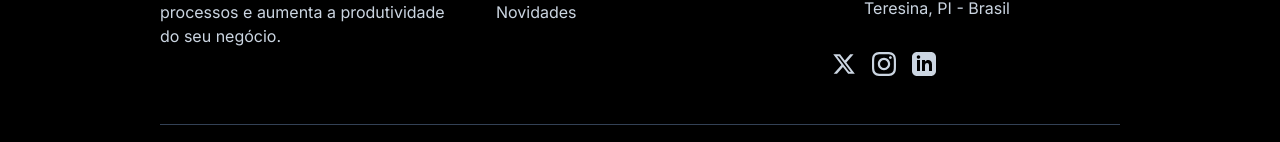
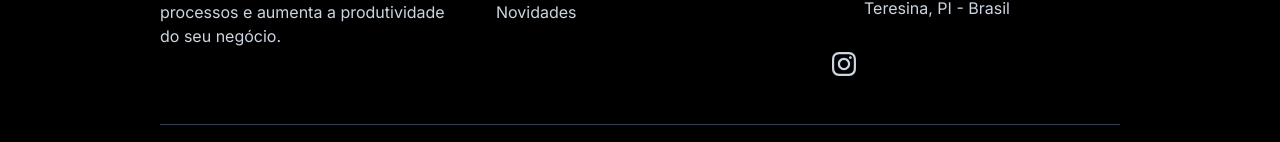
Before and after one commit to glesiosantos/autorevise-site, a Vue app: page / in a window 1280 px wide. Shown: the part 3316-3458 px from the top of the page. Built offline with nearby package versions, Linux system fonts and the light colour scheme.

Commit message:
adicionando tags do Google e link das redes

```diff
--- a/index.html
+++ b/index.html
@@ -6,9 +6,19 @@
     <meta name="viewport" content="width=device-width, initial-scale=1.0" />
     <title>AutoRevise - Gestão Completa para Oficinas</title>
     <meta name="description" content="AutoRevise - Sistema completo para gestão de oficinas mecânicas. Controle clientes, estoque, ordens de serviço e finanças em uma única plataforma." />
+    <!-- Google Tag Manager -->
+    <script>(function(w,d,s,l,i){w[l]=w[l]||[];w[l].push({'gtm.start':
+    new Date().getTime(),event:'gtm.js'});var f=d.getElementsByTagName(s)[0],
+    j=d.createElement(s),dl=l!='dataLayer'?'&l='+l:'';j.async=true;j.src=
+    'https://www.googletagmanager.com/gtm.js?id='+i+dl;f.parentNode.insertBefore(j,f);
+    })(window,document,'script','dataLayer','GTM-KBVPRLWZ');</script>
+    <!-- End Google Tag Manager -->
   </head>
   <body>
     <div id="app"></div>
     <script type="module" src="/src/main.ts"></script>
+    <!-- Google Tag Manager (noscript) -->
+    <noscript><iframe src="https://www.googletagmanager.com/ns.html?id=GTM-KBVPRLWZ" height="0" width="0" style="display:none;visibility:hidden"></iframe></noscript>
+    <!-- End Google Tag Manager (noscript) -->
   </body>
 </html>
--- a/src/components/FooterSection.vue
+++ b/src/components/FooterSection.vue
@@ -91,7 +91,7 @@ const currentYear = new Date().getFullYear();
           </ul>
 
           <div class="flex space-x-4 justify-center md:justify-start">
-            <a href="#" class="text-secondary-300 hover:text-white transition-colors">
+            <!-- <a href="https://www.instagram.com/autorevise.pro/" class="text-secondary-300 hover:text-white transition-colors">
               <svg
                 xmlns="http://www.w3.org/2000/svg"
                 class="h-6 w-6"
@@ -100,8 +100,8 @@ const currentYear = new Date().getFullYear();
               >
                 <path d="M18.244 2.25h3.308l-7.227 8.26 8.502 11.24H16.17l-5.214-6.817L4.99 21.75H1.68l7.73-8.835L1.254 2.25H8.08l4.713 6.231zm-1.161 17.52h1.833L7.084 4.126H5.117z"/>
               </svg>
-            </a>
-            <a href="#" class="text-secondary-300 hover:text-white transition-colors">
+            </a> -->
+            <a href="https://www.instagram.com/autorevise.pro/" target="_blank" class="text-secondary-300 hover:text-white transition-colors">
               <svg
                 xmlns="http://www.w3.org/2000/svg"
                 class="h-6 w-6"
@@ -111,7 +111,7 @@ const currentYear = new Date().getFullYear();
                 <path d="M12 2.163c3.204 0 3.584.012 4.85.07 3.252.148 4.771 1.691 4.919 4.919.058 1.265.069 1.645.069 4.849 0 3.205-.012 3.584-.069 4.849-.149 3.225-1.664 4.771-4.919 4.919-1.266.058-1.644.07-4.85.07-3.204 0-3.584-.012-4.849-.07-3.26-.149-4.771-1.699-4.919-4.92-.058-1.265-.07-1.644-.07-4.849 0-3.204.013-3.583.07-4.849.149-3.227 1.664-4.771 4.919-4.919 1.266-.057 1.645-.069 4.849-.069zm0-2.163c-3.259 0-3.667.014-4.947.072-4.358.2-6.78 2.618-6.98 6.98-.059 1.281-.073 1.689-.073 4.948 0 3.259.014 3.668.072 4.948.2 4.358 2.618 6.78 6.98 6.98 1.281.058 1.689.072 4.948.072 3.259 0 3.668-.014 4.948-.072 4.354-.2 6.782-2.618 6.979-6.98.059-1.28.073-1.689.073-4.948 0-3.259-.014-3.667-.072-4.947-.196-4.354-2.617-6.78-6.979-6.98-1.281-.059-1.69-.073-4.949-.073zm0 5.838c-3.403 0-6.162 2.759-6.162 6.162s2.759 6.163 6.162 6.163 6.162-2.759 6.162-6.163c0-3.403-2.759-6.162-6.162-6.162zm0 10.162c-2.209 0-4-1.79-4-4 0-2.209 1.791-4 4-4s4 1.791 4 4c0 2.21-1.791 4-4 4zm6.406-11.845c-.796 0-1.441.645-1.441 1.44s.645 1.44 1.441 1.44c.795 0 1.439-.645 1.439-1.44s-.644-1.44-1.439-1.44z"/>
               </svg>
             </a>
-            <a href="#" class="text-secondary-300 hover:text-white transition-colors">
+            <!-- <a href="#" class="text-secondary-300 hover:text-white transition-colors">
               <svg
                 xmlns="http://www.w3.org/2000/svg"
                 class="h-6 w-6"
@@ -120,7 +120,7 @@ const currentYear = new Date().getFullYear();
               >
                 <path d="M19 0h-14c-2.761 0-5 2.239-5 5v14c0 2.761 2.239 5 5 5h14c2.762 0 5-2.239 5-5v-14c0-2.761-2.238-5-5-5zm-11 19h-3v-11h3v11zm-1.5-12.268c-.966 0-1.75-.79-1.75-1.764s.784-1.764 1.75-1.764 1.75.79 1.75 1.764-.783 1.764-1.75 1.764zm13.5 12.268h-3v-5.604c0-3.368-4-3.113-4 0v5.604h-3v-11h3v1.765c1.396-2.586 7-2.777 7 2.476v6.759z"/>
               </svg>
-            </a>
+            </a> -->
           </div>
         </div>
       </div>
```
